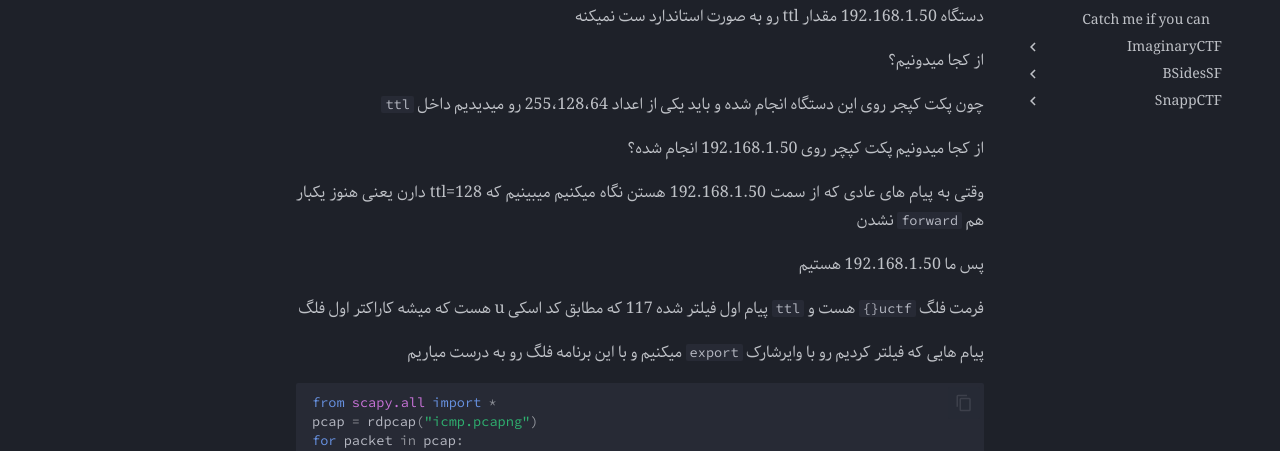
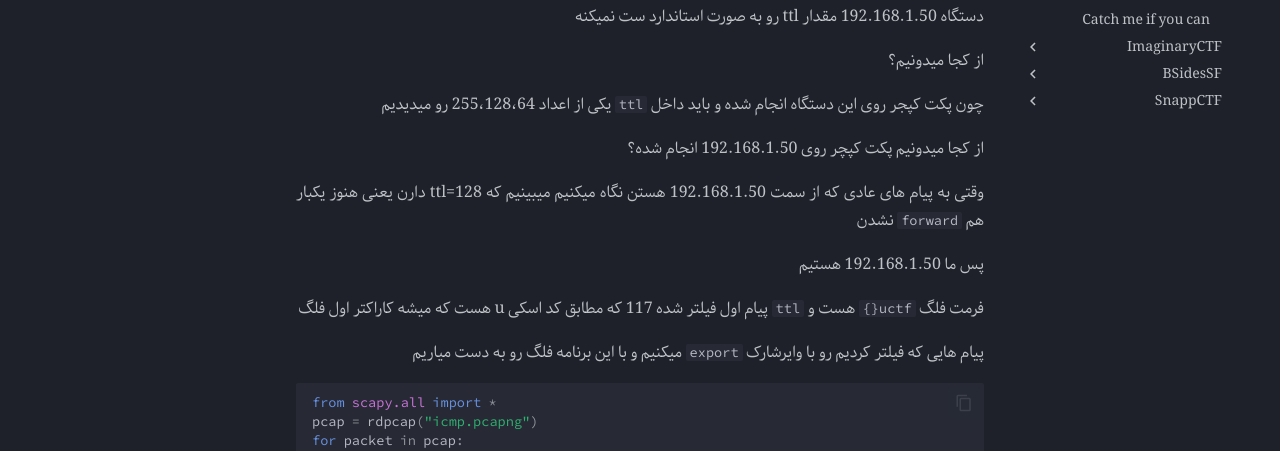
Before and after one commit to FlagMotori/writeups, an MkDocs documentation site: the page built from docs/forensic/writeups/2024/Urmia-CTF/hidden-coordinates.md, in a window 1280 px wide and 900 px high, scrolled down 3386 px. Shown: the part 169-620 px from the top of the window. Built offline with MkDocs 1.6.1 and Material for MkDocs 9.7.7, drawn with Linux system fonts in a browser that asks for light colours; emoji names are drawn with the system emoji font; comment, search, counter and statistics services are not loaded; some of the changed text lies outside the part shown.

Commit message:
fix writeup

````diff
--- a/docs/forensic/writeups/2024/Urmia-CTF/hidden-coordinates.md
+++ b/docs/forensic/writeups/2024/Urmia-CTF/hidden-coordinates.md
@@ -143,8 +143,9 @@ tags:
 
 از کجا میدونیم؟
 
-چون پکت کپجر روی این دستگاه انجام شده و  باید یکی از اعداد 255،128،64 رو میدیدیم داخل
+چون پکت کپجر روی این دستگاه انجام شده و  باید داخل
  `ttl`
+ یکی از اعداد 255،128،64 رو میدیدیم
 
 از کجا میدونیم پکت کپچر روی 192.168.1.50 انجام شده؟
 
@@ -161,7 +162,7 @@ tags:
  پیام اول فیلتر شده 117 که مطابق کد اسکی u هست که میشه کاراکتر اول فلگ
 
 پیام هایی که فیلتر کردیم رو با وایرشارک
-`export` میکنیم و با این برنامه فلگ رو به درست میاریم
+`export` میکنیم و با این برنامه فلگ رو به دست میاریم
 
 ```python
 from scapy.all import *
````
Also changed, not shown: other parts of docs/forensic/writeups/2024/Urmia-CTF/hidden-coordinates.md (+3 -3 lines).
